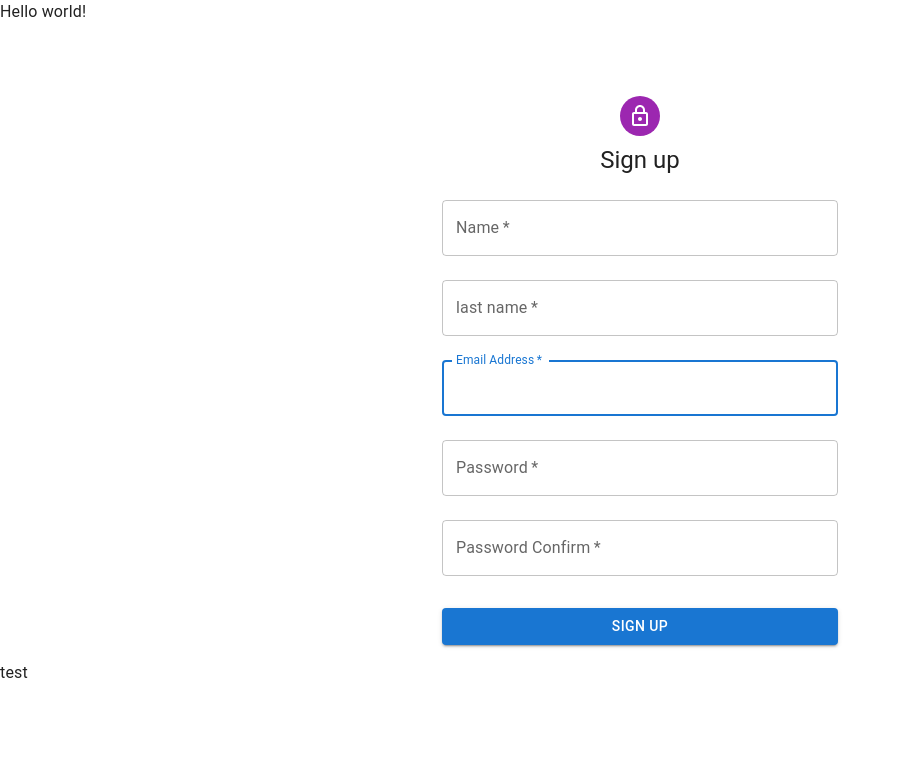
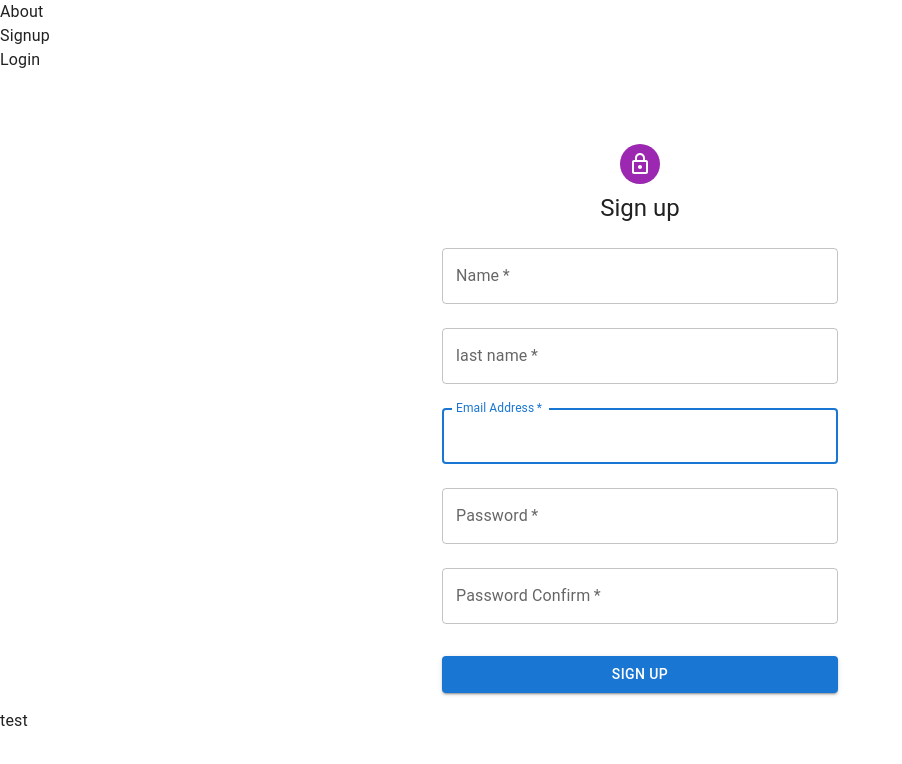
Before and after one commit to Bernardasko/recipe_website, a React (Vite) app in the folder front/: page /signup in a window 1280 px wide. Shown: the top 764 px of the page, without its empty margins (0-902 px from the left). Built offline with nearby package versions, Linux system fonts and the light colour scheme.

Commit message:
Add react router structure

```diff
--- /dev/null
+++ b/front/Layout.jsx
@@ -0,0 +1,64 @@
+import { NavLink, Outlet, useNavigate } from 'react-router-dom';
+import { useContext, useEffect, useState } from 'react';
+
+function Layout() {
+  //   const { setToken } = useContext(UserContext);
+  const token = window.localStorage.getItem('token');
+  //   console.log(token, 'from layout');
+  const navigate = useNavigate();
+  const clearToken = () => {
+    localStorage.clear();
+    // setToken('');
+  };
+
+  return (
+    <>
+      <nav className='mt-4 bg-slate-500'>
+        <ul className='flex justify-around'>
+          <div className='flex gap-2'>
+            <NavLink to={'/'}>
+              <div className='px-5 py-3 border rounded-lg'>
+                <li>About</li>
+              </div>
+            </NavLink>
+            {token && (
+              <NavLink to={'/appointments'}>
+                <div className='px-5 py-3 border rounded-lg'>
+                  <li>Appointments</li>
+                </div>
+              </NavLink>
+            )}
+          </div>
+          <div className='flex gap-2'>
+            {token ? (
+              <NavLink to={'/'}>
+                <div
+                  className='px-5 py-3 border rounded-lg'
+                  onClick={clearToken}
+                >
+                  <li>Log Out</li>
+                </div>
+              </NavLink>
+            ) : (
+              <>
+                <NavLink to={'/signup'}>
+                  <div className='px-5 py-3 border rounded-lg'>
+                    <li>Signup</li>
+                  </div>
+                </NavLink>
+                <NavLink to={'/login'}>
+                  <div className='px-5 py-3 border rounded-lg'>
+                    <li>Login</li>
+                  </div>
+                </NavLink>
+              </>
+            )}
+          </div>
+        </ul>
+      </nav>
+      <Outlet />
+    </>
+  );
+}
+
+export default Layout;
--- a/front/index.html
+++ b/front/index.html
@@ -1,5 +1,5 @@
 <!doctype html>
-<html lang="en">
+<html lang="en" data-theme="night">
   <head>
     <meta charset="UTF-8" />
     <link rel="icon" type="image/svg+xml" href="/vite.svg" />
--- a/front/src/App.jsx
+++ b/front/src/App.jsx
@@ -1,6 +1,6 @@
 import { useState, useContext } from 'react';
 import { AppContext } from './context/AppContext';
-import Signup from './compinents/Signup';
+import Signup from './components/Signup';
 
 function App() {
   const { hello } = useContext(AppContext);
@@ -10,7 +10,7 @@ function App() {
   <h1 className="text-3xl font-bold underline">
       Hello world!
     </h1>
-  <Signup/>
+
     </>
 }
 
--- /dev/null
+++ b/front/src/error-page.jsx
@@ -0,0 +1,16 @@
+import { useRouteError } from "react-router-dom";
+
+export default function ErrorPage() {
+  const error = useRouteError();
+  console.error(error);
+
+  return (
+    <div id="error-page">
+      <h1>Oops!</h1>
+      <p>Sorry, an unexpected error has occurred.</p>
+      <p>
+        <i>{error.statusText || error.message}</i>
+      </p>
+    </div>
+  );
+}
--- a/front/src/main.jsx
+++ b/front/src/main.jsx
@@ -1,13 +1,27 @@
 import React from 'react';
 import ReactDOM from 'react-dom/client';
+import './index.css';
+import { createBrowserRouter, RouterProvider } from 'react-router-dom';
+import AppProvider from './context/AppProvider';
+import Layout from '../Layout.jsx';
 import App from './App.jsx';
-import './index.css';
-import AppProvider from './context/AppProvider';
+import ErrorPage from './error-page';
+import Signup from './components/Signup';
+
+const router = createBrowserRouter([
+  {
+    element: <Layout />,
+    children: [
+      { path: '/', element: <App />, errorElement: <ErrorPage /> },
+      { path: '/signup', element: <Signup />, errorElement: <ErrorPage /> },
+    ],
+  },
+]);
 
 ReactDOM.createRoot(document.getElementById('root')).render(
   <React.StrictMode>
     <AppProvider>
-      <App />
+      <RouterProvider router={router} />
     </AppProvider>
   </React.StrictMode>
 );
```
Also changed, not shown: front/src/components/Signup.jsx (renamed from front/src/compinents/Signup.jsx).
